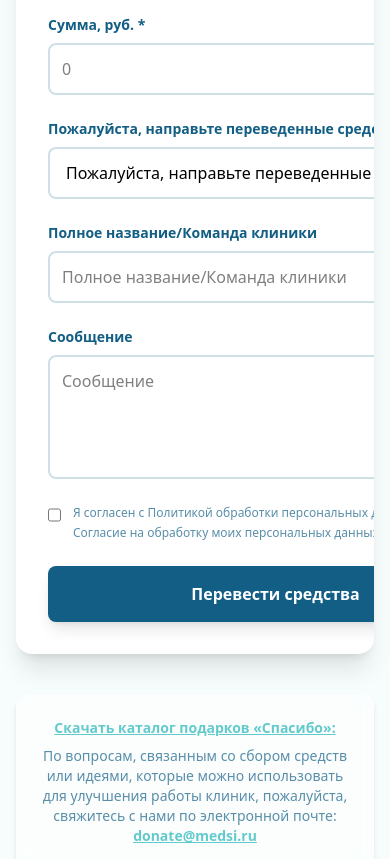
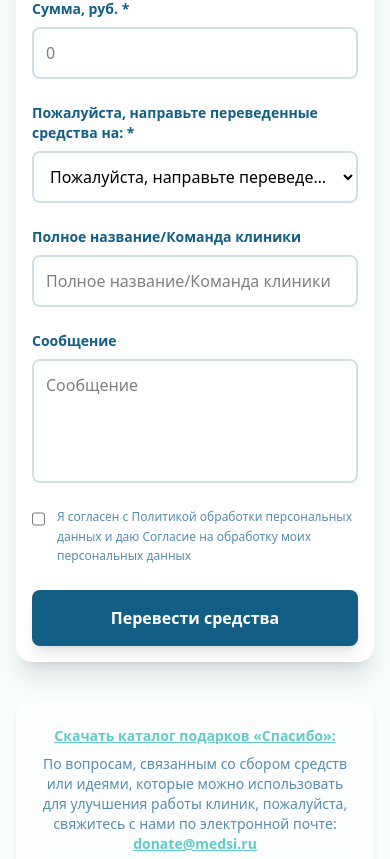
Before and after one commit to gaurav-pndy/hdmc, a React (Vite) app: page /thank-you-hdmc in a window 390 px wide. Shown: the part 2173-3032 px from the top of the page. Built offline with nearby package versions, Linux system fonts and the light colour scheme.

Commit message:
style updates

```diff
--- a/src/pages/ThankYou.jsx
+++ b/src/pages/ThankYou.jsx
@@ -62,7 +62,7 @@ const ThankYou = () => {
         </div>
 
         {/* Transfer Funds Form */}
-        <div className="bg-white rounded-2xl shadow-xl p-8 w-full  mb-10 relative overflow-hidden">
+        <div className="bg-white rounded-2xl shadow-xl p-4 md:p-8 w-full  mb-10 relative overflow-hidden">
           <div className="absolute -top-10 -right-10 opacity-5">
             <FaDove className="text-brand4 text-[200px]" />
           </div>
@@ -176,7 +176,7 @@ const ThankYou = () => {
                 </label>
                 <select
                   required
-                  className="border-2 border-brand1/20 rounded-lg p-3 focus:border-brand4 focus:ring-2 focus:ring-brand4/20 transition-all outline-none bg-white"
+                  className="border-2 border-brand1/20 rounded-lg p-3 focus:border-brand4 focus:ring-2 focus:ring-brand4/20 transition-all outline-none bg-white w-full overflow-hidden text-ellipsis whitespace-nowrap"
                   value={form.fundPurpose}
                   onChange={(e) =>
                     setForm((f) => ({ ...f, fundPurpose: e.target.value }))
```
